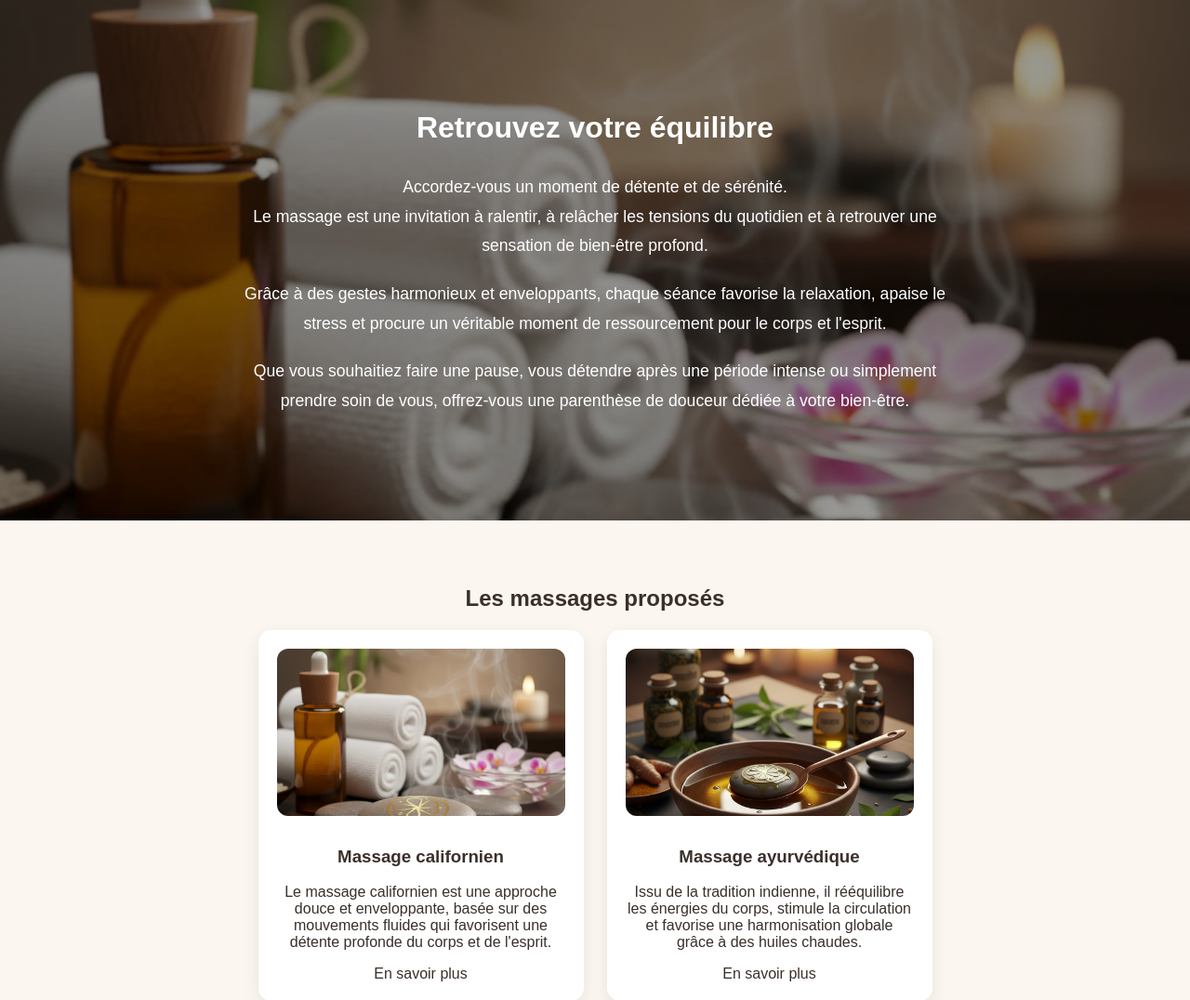
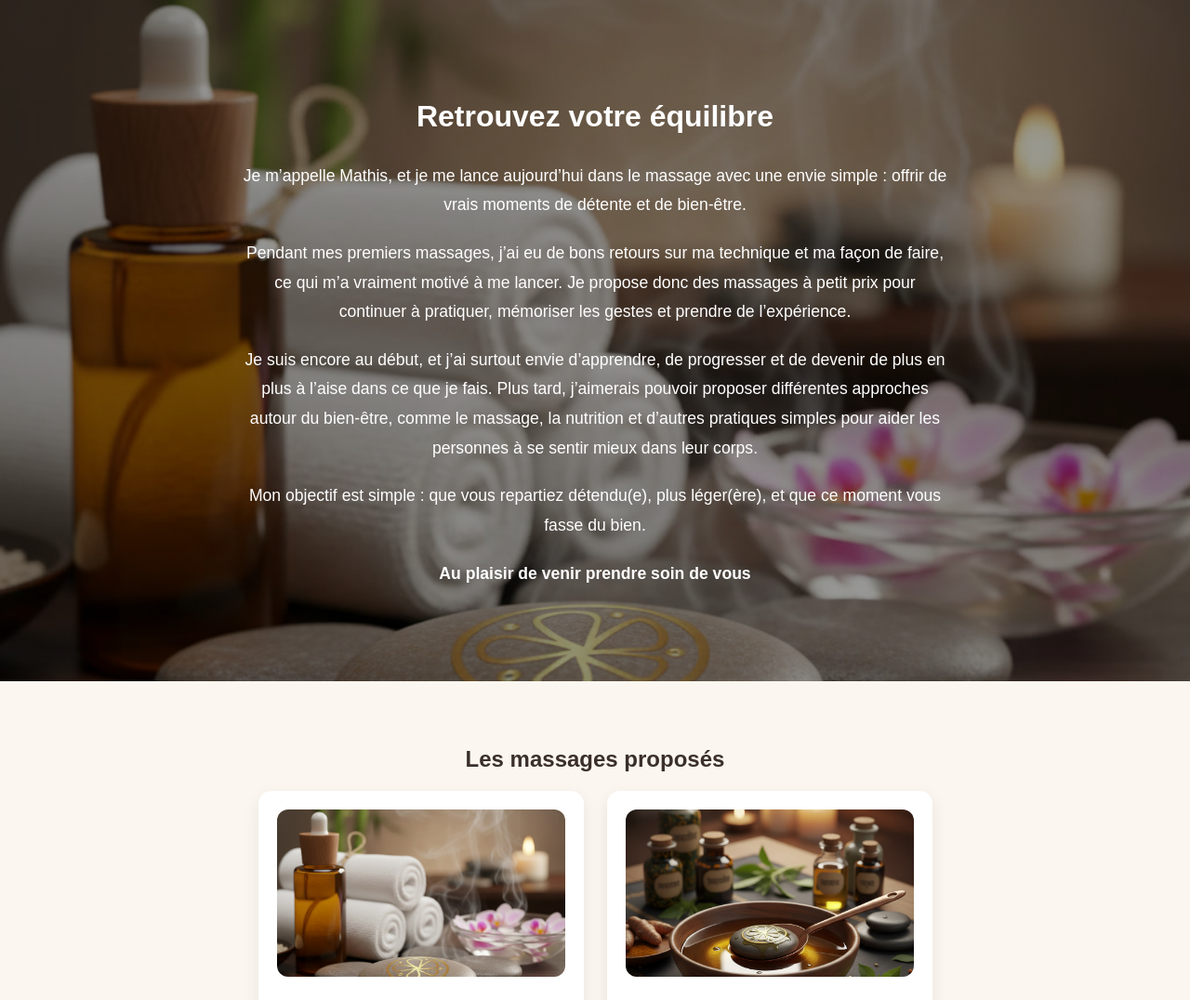
Before and after one commit to evequemathisgd-code/Sant-.Horizon, a Flask app: page / in a window 1280 px wide. Shown: the part 110-1186 px from the top of the page at 93% size. Run offline with Flask 3, Linux system fonts and the light colour scheme.

Commit message:
Revise index.html with new content and services
Updated the content of the index.html file to include personal introduction and service descriptions.

```diff
--- a/projet_s_be/templates/index.html
+++ b/projet_s_be/templates/index.html
@@ -51,21 +51,32 @@
         <h2>Retrouvez votre équilibre</h2>
 
         <p>
-            Accordez-vous un moment de détente et de sérénité.<br>
-            Le massage est une invitation à ralentir, à relâcher les tensions du quotidien et à retrouver
-            une sensation de bien-être profond.
+            Je m’appelle Mathis, et je me lance aujourd’hui dans le massage avec une envie simple :
+            offrir de vrais moments de détente et de bien-être.
         </p>
 
         <p>
-            Grâce à des gestes harmonieux et enveloppants, chaque séance favorise la relaxation,
-            apaise le stress et procure un véritable moment de ressourcement pour le corps et l'esprit.
+            Pendant mes premiers massages, j’ai eu de bons retours sur ma technique et ma façon de faire,
+            ce qui m’a vraiment motivé à me lancer. Je propose donc des massages à petit prix pour continuer
+            à pratiquer, mémoriser les gestes et prendre de l’expérience.
         </p>
 
         <p>
-            Que vous souhaitiez faire une pause, vous détendre après une période intense ou simplement
-            prendre soin de vous, offrez-vous une parenthèse de douceur dédiée à votre bien-être.
+            Je suis encore au début, et j’ai surtout envie d’apprendre, de progresser et de devenir de plus
+            en plus à l’aise dans ce que je fais. Plus tard, j’aimerais pouvoir proposer différentes approches
+            autour du bien-être, comme le massage, la nutrition et d’autres pratiques simples pour aider les
+            personnes à se sentir mieux dans leur corps.
         </p>
-    </div>
+
+        <p>
+            Mon objectif est simple : que vous repartiez détendu(e), plus léger(ère), et que ce moment vous
+            fasse du bien.
+        </p>
+
+        <p>
+            <strong>Au plaisir de venir prendre soin de vous</strong>
+        </p>
+
 </section>
 
 <section class="services">
```
